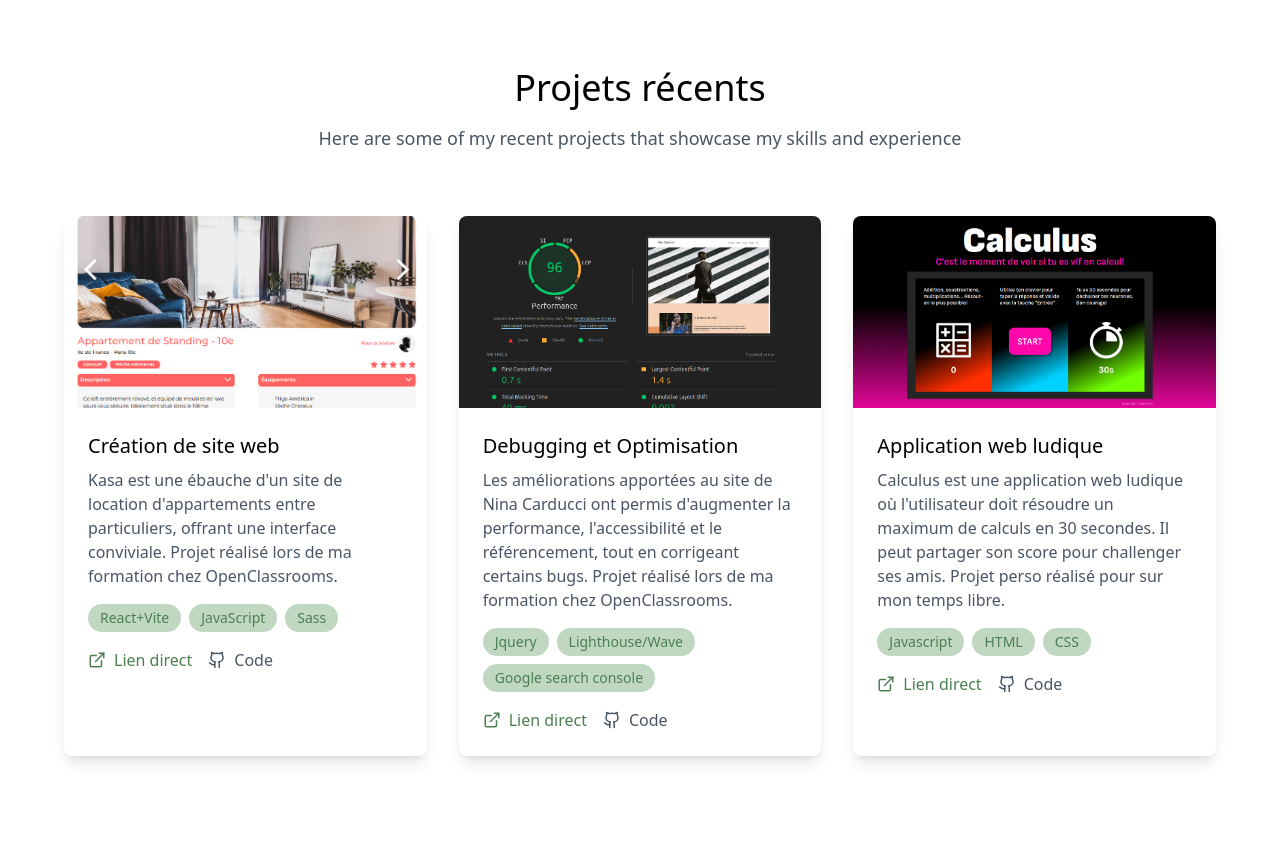
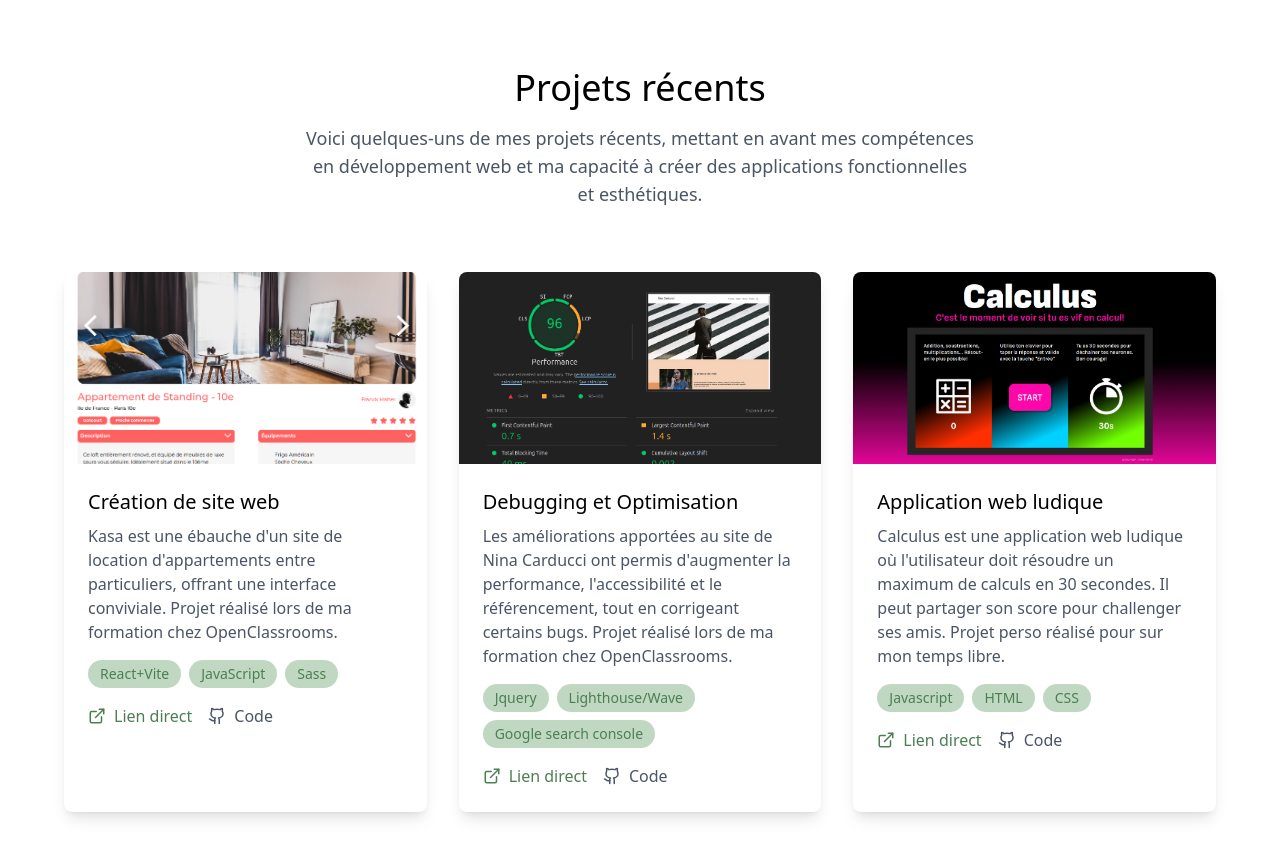
Before and after one commit to CFournier59/mon_portfolio_pro, a React (Vite) app: page / in a window 1280 px wide. Shown: the part 1960-2818 px from the top of the page. Before the commit the page ends 2796 px from the top, so only its background shows below. Built offline with nearby package versions, Linux system fonts and the light colour scheme.

Commit message:
changement de la description: anglais -> français

```diff
--- a/src/components/Projects/index.tsx
+++ b/src/components/Projects/index.tsx
@@ -41,8 +41,9 @@ export default function Projects() {
                <div className="text-center mb-16">
                   <h2 className="text-3xl sm:text-4xl mb-4">Projets récents</h2>
                   <p className="text-lg text-gray-600 max-w-2xl mx-auto">
-                     Here are some of my recent projects that showcase my skills
-                     and experience
+                     Voici quelques-uns de mes projets récents, mettant en avant
+                     mes compétences en développement web et ma capacité à créer
+                     des applications fonctionnelles et esthétiques.
                   </p>
                </div>
 
```
